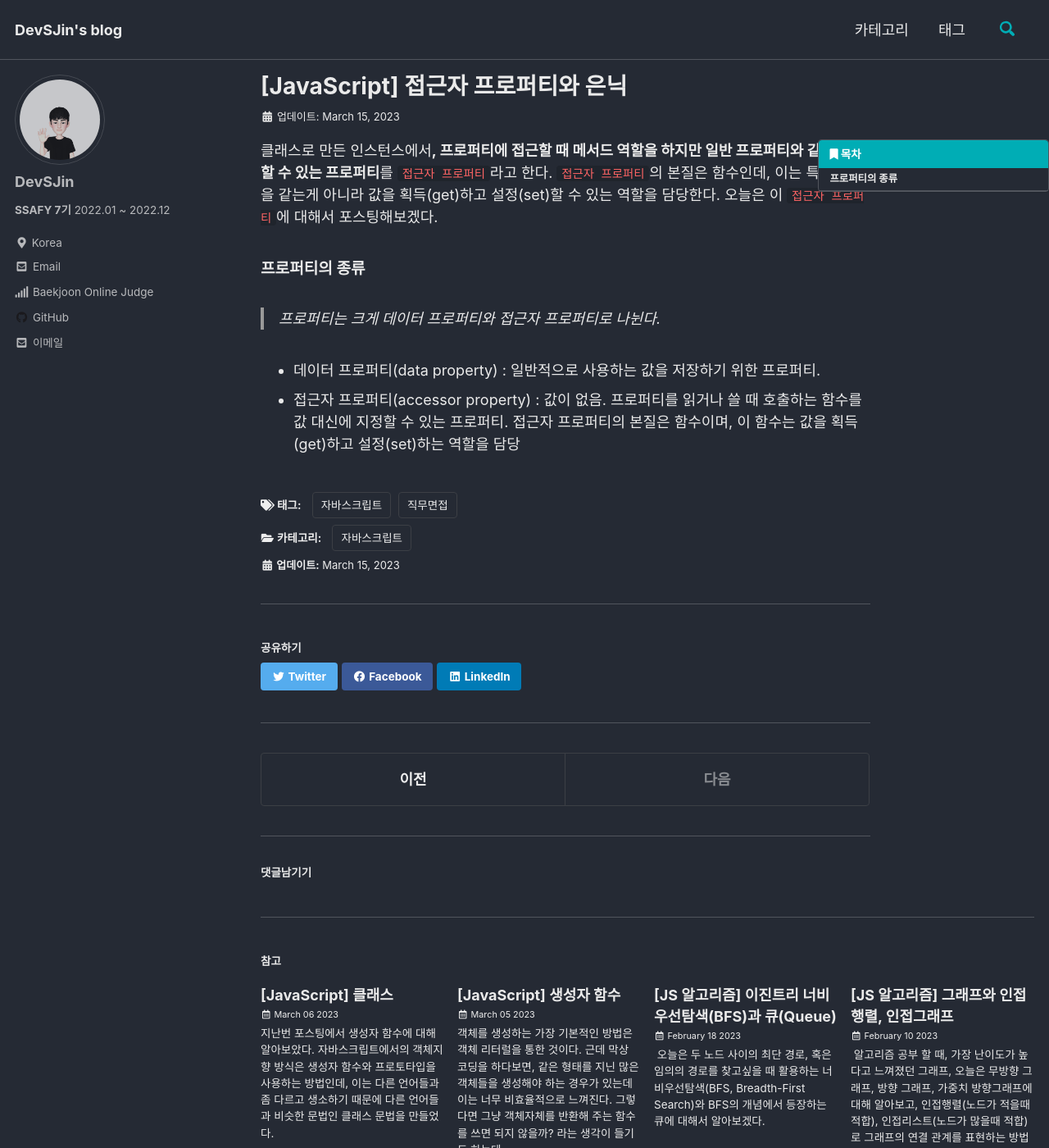
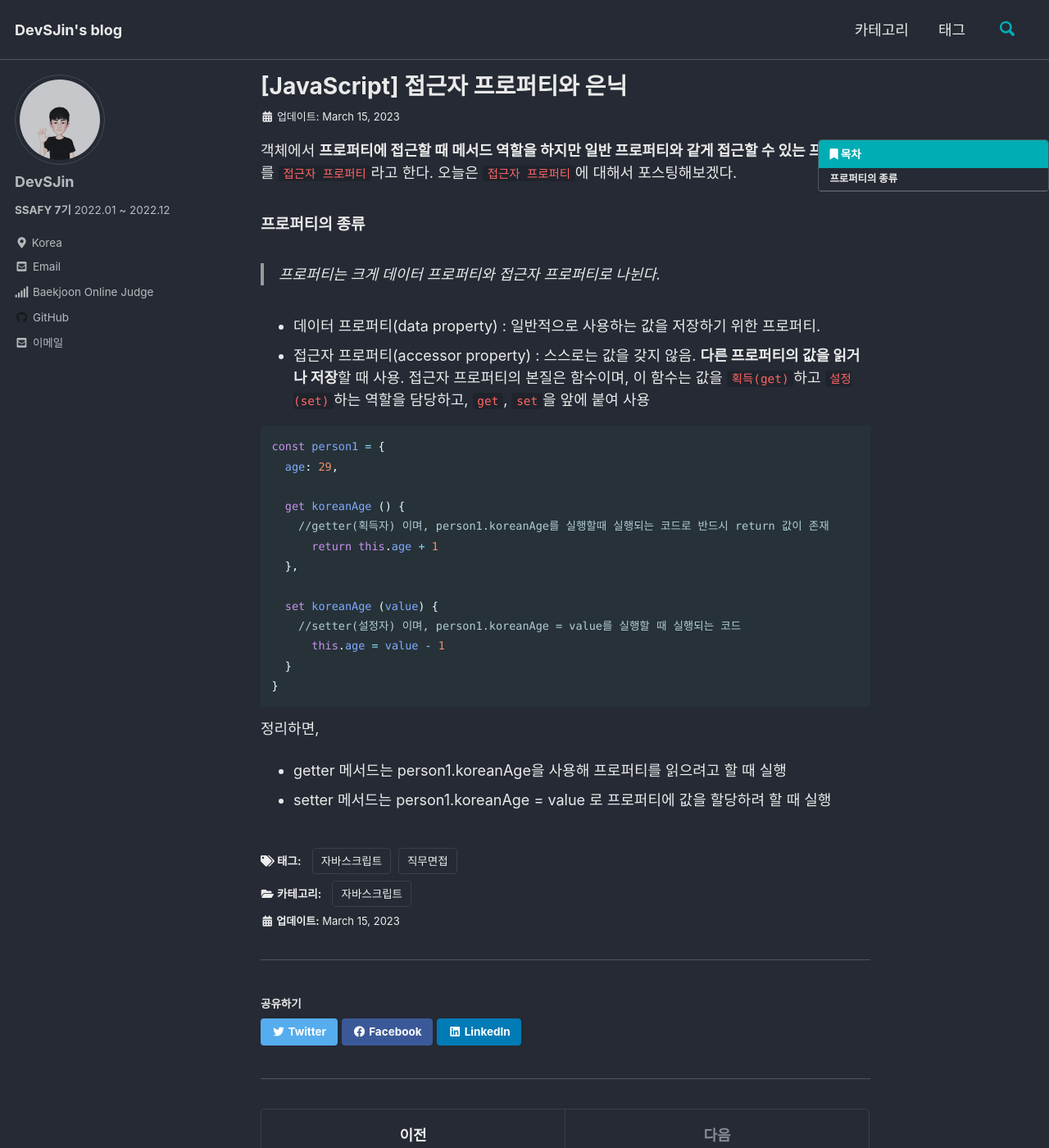
Before and after one commit to DevSJin/DevSJin.github.io, a Jekyll site: the page built from _posts/javascript/2023-03-15-자바스크립트 접근자프로퍼티.md, in a window 1280 px wide and 1400 px high. Shown: the whole window at 82% size. Built offline with Jekyll 4.4.1, drawn with Linux system fonts in a browser that asks for light colours; cached includes are drawn as plain includes; comment, search, counter and statistics services are not loaded.

Commit message:
접근자 프로퍼티 예시 작성

````diff
--- a/_posts/javascript/2023-03-15-자바스크립트 접근자프로퍼티.md
+++ b/_posts/javascript/2023-03-15-자바스크립트 접근자프로퍼티.md
@@ -14,11 +14,32 @@ last_modified_at: 2023-03-15
 toc_sticky: true
 ---
 
- 클래스로 만든 인스턴스에서**, 프로퍼티에 접근할 때 메서드 역할을 하지만 일반 프로퍼티와 같게 접근할 수 있는 프로퍼티**를 `접근자 프로퍼티`라고 한다. `접근자 프로퍼티`의 본질은 함수인데, 이는 특정한 값을 같는게 아니라 값을 획득(get)하고 설정(set)할 수 있는 역할을 담당한다. 오늘은 이 `접근자 프로퍼티`에 대해서 포스팅해보겠다.
+ 객체에서 **프로퍼티에 접근할 때 메서드 역할을 하지만 일반 프로퍼티와 같게 접근할 수 있는 프로퍼티**를 `접근자 프로퍼티`라고 한다. 오늘은 `접근자 프로퍼티`에 대해서 포스팅해보겠다.
 
 #### 프로퍼티의 종류
 
 > 프로퍼티는 크게 데이터 프로퍼티와 접근자 프로퍼티로 나뉜다.
 
 - 데이터 프로퍼티(data property) : 일반적으로 사용하는 값을 저장하기 위한 프로퍼티.
-- 접근자 프로퍼티(accessor property) : 값이 없음. 프로퍼티를 읽거나 쓸 때 호출하는 함수를 값 대신에 지정할 수 있는 프로퍼티. 접근자 프로퍼티의 본질은 함수이며, 이 함수는 값을 획득(get)하고 설정(set)하는 역할을 담당
+- 접근자 프로퍼티(accessor property) : 스스로는 값을 갖지 않음. **다른 프로퍼티의 값을 읽거나 저장**할 때 사용. 접근자 프로퍼티의 본질은 함수이며, 이 함수는 값을 `획득(get)`하고 `설정(set)`하는 역할을 담당하고, `get`, `set`을 앞에 붙여 사용
+
+```js
+const person1 = {
+  age: 29,
+
+  get koreanAge () {
+    //getter(획득자) 이며, person1.koreanAge를 실행할때 실행되는 코드로 반드시 return 값이 존재
+      return this.age + 1
+  },
+
+  set koreanAge (value) {
+    //setter(설정자) 이며, person1.koreanAge = value를 실행할 때 실행되는 코드
+      this.age = value - 1
+  }
+}
+```
+
+정리하면,
+
+- getter 메서드는 person1.koreanAge을 사용해 프로퍼티를 읽으려고 할 때 실행
+- setter 메서드는 person1.koreanAge = value 로 프로퍼티에 값을 할당하려 할 때 실행
````
